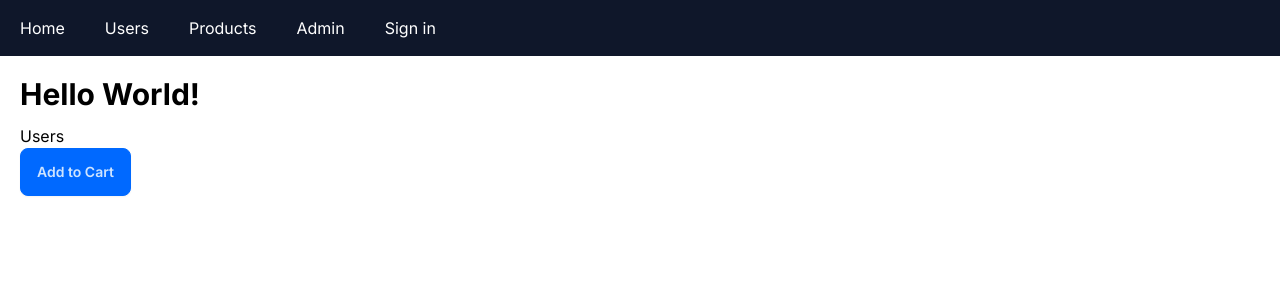
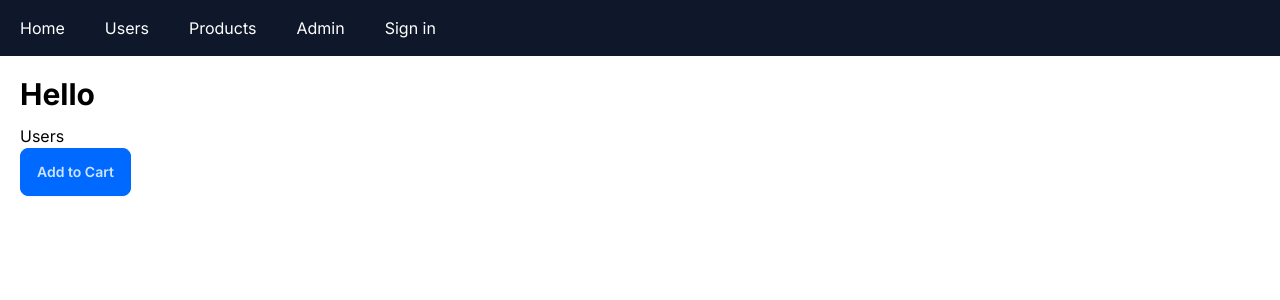
Before and after one commit to BishnuThapa/next-js-fundamentals, a Next.js app: page / in a window 1280 px wide. Shown: the top 300 px of the page. Built offline with nearby package versions, Linux system fonts and the light colour scheme; no server answers.

Commit message:
access session on the server to show on page.tsx file

```diff
--- a/app/api/auth/[...nextauth]/route.ts
+++ b/app/api/auth/[...nextauth]/route.ts
@@ -1,13 +1,16 @@
 import NextAuth from "next-auth";
 import GoogleProvider from "next-auth/providers/google";
 
-const handler = NextAuth({
+
+export const authOptions = {
   providers: [
     GoogleProvider({
       clientId: process.env.GOOGLE_CLIENT_ID!,
       clientSecret: process.env.GOOGLE_CLIENT_SECRET!,
     }),
   ],
-});
+};
+
+const handler = NextAuth(authOptions);
 
 export { handler as GET, handler as POST };
--- a/app/page.tsx
+++ b/app/page.tsx
@@ -1,11 +1,14 @@
 import Image from "next/image";
 import Link from "next/link";
 import ProductCard from "./components/ProductCard";
+import { getServerSession } from "next-auth";
+import { authOptions } from "./api/auth/[...nextauth]/route";
 
-export default function Home() {
+export default async function Home() {
+  const session = await getServerSession(authOptions);
   return (
     <main>
-      <h1>Hello World!</h1>
+      <h1>Hello {session && session.user?.email}</h1>
       <Link href="/users">Users</Link>
       <ProductCard />
     </main>
```
